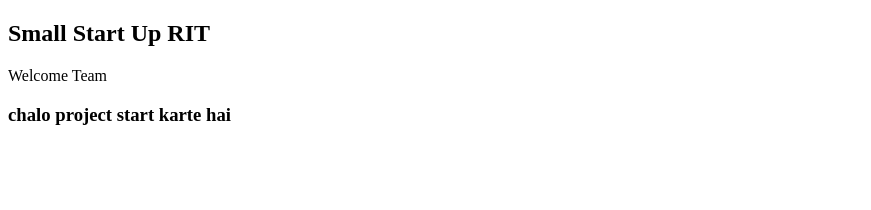
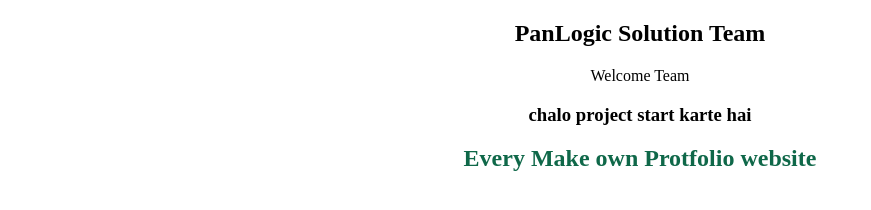
Before and after one commit to AkshayMobileApplicationEngineer/SmallStartUpRIT, a website: page public/index.html in a window 1280 px wide. Shown: the whole page, without its empty margins (0-871 px from the left). Drawn offline with Linux system fonts and the light colour scheme.

Commit message:
index html :some change

```diff
--- a/public/index.html
+++ b/public/index.html
@@ -3,13 +3,34 @@
 <head>
     <meta charset="UTF-8">
     <meta name="viewport" content="width=device-width, initial-scale=1.0">
+    <meta property="twitter:image" content="Twitter link preview image URL">
+    <meta property="twitter:card" content="summary_large_image">
+    <meta property="twitter:description" content="Twitter link preview description">
+    <meta property="description" content="Search engine description" />
+    <meta property="og:image" content="Link preview image URL">
+    <meta property="og:title" content="Link preview title">
+    <meta property="og:description" content="Link preview description" />
+    <meta property="og:url" content="Canonical link preview URL">
     <title>Home</title>
     <link rel="shortcut icon" href="./frontend/src/logo.jpeg" type="image/x-icon">
 </head>
 <body>
-   <h2>Small Start Up RIT</h2>
-<p>Welcome Team</p>
+    <div>
+        <center>
+            <h2>PanLogic Solution Team</h2>
+            <p>Welcome Team</p>
+            <h3>chalo project start karte hai</h3>
+        </center>
+    </div>
+    <section class="infromation">
+        <div>
+            <center>
+                <h1 style="color: #0f6849" >Every Make own Protfolio website</h1>
+            </center>
+        </div>
+    </section>
 
-<h3>chalo project start karte hai</h3>
+
+<dialog >Hello Boss</dialog>
 </body>
 </html>
```
